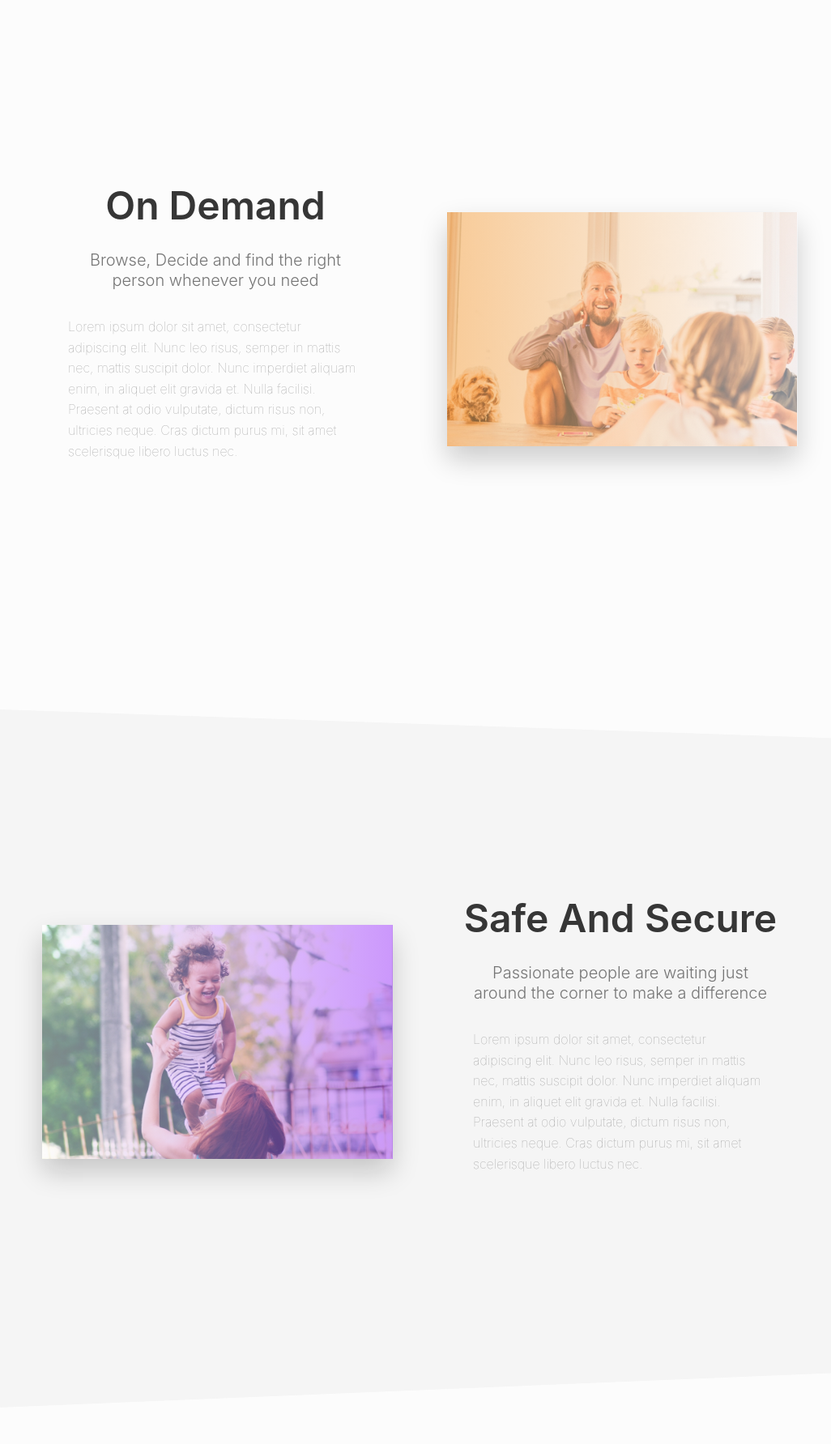
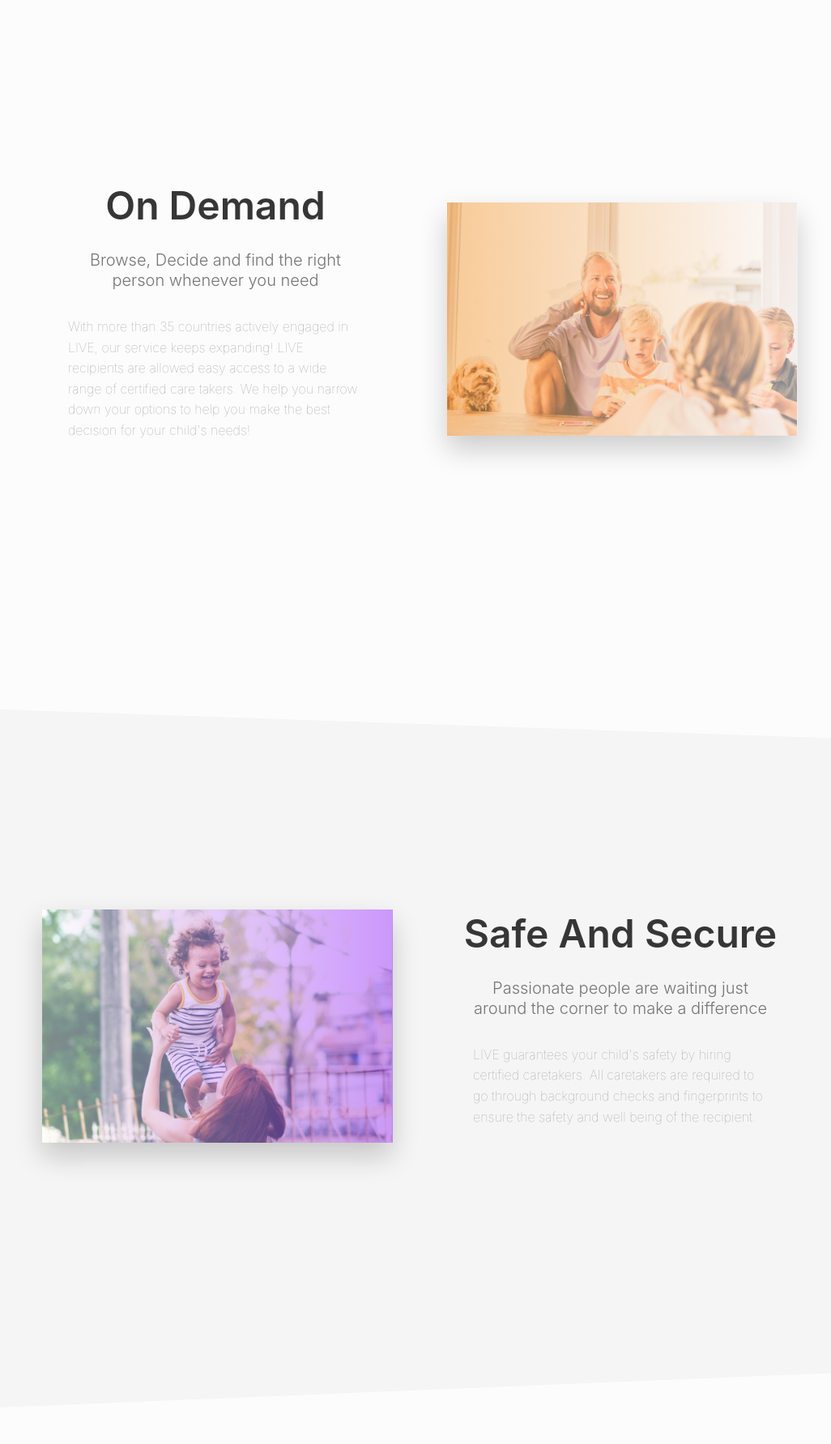
Before and after one commit to sanderhelleso/live, a PHP site: page / in a window 1280 px wide. Shown: the part 857-2640 px from the top of the page at 81% size, without its empty margins (124-1150 px from the left). Run offline with PHP 8.4, Linux system fonts and the light colour scheme; some libraries are stand-ins or nearby versions.

Commit message:
Fixing landing page

```diff
--- a/landing/landing.php
+++ b/landing/landing.php
@@ -16,7 +16,8 @@
                         Browse, Decide and find the right person whenever you need
                     </h5>
                     <p>
-                        Lorem ipsum dolor sit amet, consectetur adipiscing elit. Nunc leo risus, semper in mattis nec, mattis suscipit dolor. Nunc imperdiet aliquam enim, in aliquet elit gravida et. Nulla facilisi. Praesent at odio vulputate, dictum risus non, ultricies neque. Cras dictum purus mi, sit amet scelerisque libero luctus nec.
+                        With more than 35 countries actively engaged in LIVE, our service keeps expanding! LIVE recipients are allowed easy access to a wide range of certified care takers. We help you narrow down your options to help you make the best decision for your child's needs!
+
                     </p>
                 </div>
                 <div class="column">
@@ -41,7 +42,7 @@
                         Passionate people are waiting just around the corner to make a difference
                     </h5>
                     <p>
-                        Lorem ipsum dolor sit amet, consectetur adipiscing elit. Nunc leo risus, semper in mattis nec, mattis suscipit dolor. Nunc imperdiet aliquam enim, in aliquet elit gravida et. Nulla facilisi. Praesent at odio vulputate, dictum risus non, ultricies neque. Cras dictum purus mi, sit amet scelerisque libero luctus nec.
+                       LIVE guarantees your child's safety by hiring certified caretakers. All caretakers are required to go through background checks and fingerprints to ensure the safety and well being of the recipient.
                     </p>
                 </div>
             </div>
@@ -56,7 +57,7 @@
                         Progressive rating and reccomendation system
                     </h5>
                     <p>
-                        Lorem ipsum dolor sit amet, consectetur adipiscing elit. Nunc leo risus, semper in mattis nec, mattis suscipit dolor. Nunc imperdiet aliquam enim, in aliquet elit gravida et. Nulla facilisi. Praesent at odio vulputate, dictum risus non, ultricies neque. Cras dictum purus mi, sit amet scelerisque libero luctus nec.
+                        Any persons receiving service can qualify or critique their care takers. The ratings given to care takers are a safe way to share customer satisfaction.
                     </p>
                 </div>
                 <div class="column">
```
